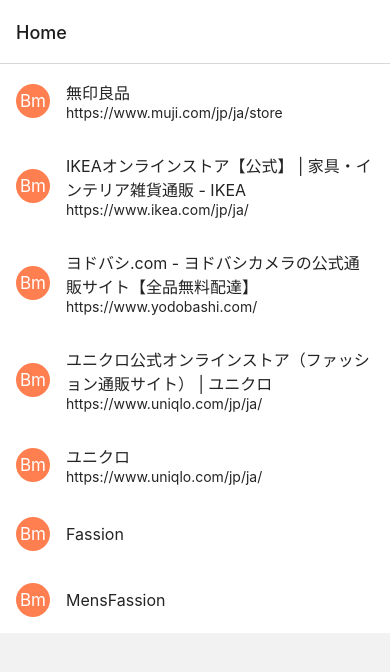
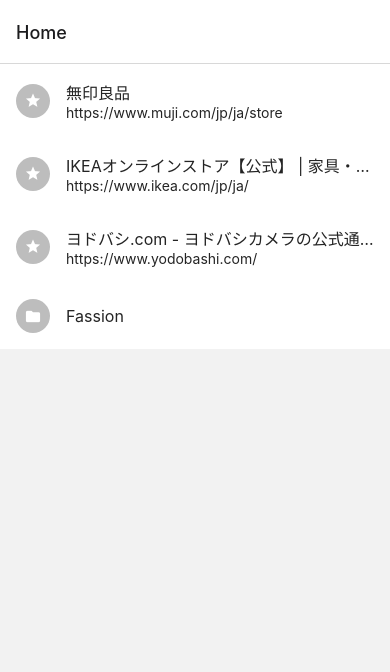
Before and after one commit to casafield/SiteShelf, a React Native app: screen /Home in a window 390 px wide. Shown: the top 672 px of the page. Built offline with nearby package versions, Linux system fonts and the light colour scheme.

Commit message:
feat(home): AtomicDesignを一旦諦め/アイコン追加

```diff
--- a/package.json
+++ b/package.json
@@ -17,7 +17,8 @@
     "react": "18.1.0",
     "react-native": "0.70.6",
     "react-native-safe-area-context": "^4.4.1",
-    "react-native-screens": "^3.18.2"
+    "react-native-screens": "^3.18.2",
+    "react-native-vector-icons": "^9.2.0"
   },
   "devDependencies": {
     "@babel/core": "^7.12.9",
--- a/src/App.tsx
+++ b/src/App.tsx
@@ -3,14 +3,26 @@
 import {createNativeStackNavigator} from '@react-navigation/native-stack';
 import Home from './screens/Home';
 
-const Stack = createNativeStackNavigator();
+export type RootStackParamList = {
+  Home: {
+    folderId: string;
+  };
+};
+
+const RootStack = createNativeStackNavigator<RootStackParamList>();
 
 const App = () => {
   return (
     <NavigationContainer>
-      <Stack.Navigator initialRouteName="Home">
-        <Stack.Screen name="Home" component={Home} />
-      </Stack.Navigator>
+      <RootStack.Navigator
+        screenOptions={{animation: 'slide_from_right'}}
+        initialRouteName="Home">
+        <RootStack.Screen
+          name="Home"
+          component={Home}
+          initialParams={{folderId: 'root'}}
+        />
+      </RootStack.Navigator>
     </NavigationContainer>
   );
 };
--- /dev/null
+++ b/src/components/HomeListItem.tsx
@@ -0,0 +1,85 @@
+import React from 'react';
+import {ListItem} from '@rneui/themed';
+import {Avatar} from '@rneui/base';
+import {NativeStackNavigationProp} from '@react-navigation/native-stack';
+import {RootStackParamList} from 'App';
+import {Linking, StyleSheet} from 'react-native';
+
+type Data = {
+  id: string;
+  title: string;
+  url: string;
+  itemType: string;
+  parentFolder: string;
+};
+
+type ListItemProps = {
+  navigation: NativeStackNavigationProp<RootStackParamList, 'Home'>;
+  data: Data;
+};
+
+type FolderItemProps = {
+  navigation: NativeStackNavigationProp<RootStackParamList, 'Home'>;
+  data: Data;
+};
+
+type LinkItemProps = {
+  data: Data;
+};
+
+const HomeListItem = ({navigation, data}: ListItemProps) => {
+  if (data.itemType === 'folder') {
+    return <FolderItem navigation={navigation} data={data} />;
+  } else {
+    return <LinkItem data={data} />;
+  }
+};
+
+const FolderItem = ({navigation, data}: FolderItemProps) => {
+  return (
+    <ListItem onPress={() => openFolder({navigation, data})}>
+      <Avatar
+        rounded
+        icon={{name: 'folder', type: 'material'}}
+        containerStyle={styles.avater}
+      />
+      <ListItem.Content>
+        <ListItem.Title>{data.title}</ListItem.Title>
+      </ListItem.Content>
+    </ListItem>
+  );
+};
+
+const openFolder = ({navigation, data}: FolderItemProps) => {
+  navigation.push('Home', {folderId: data.id});
+};
+
+const LinkItem = ({data}: LinkItemProps) => {
+  return (
+    <ListItem onPress={() => openURL(data.url)}>
+      <Avatar
+        rounded
+        icon={{name: 'star', type: 'material'}}
+        containerStyle={styles.avater}
+      />
+      <ListItem.Content>
+        <ListItem.Title numberOfLines={1} ellipsizeMode="tail">
+          {data.title}
+        </ListItem.Title>
+        <ListItem.Subtitle>{data.url}</ListItem.Subtitle>
+      </ListItem.Content>
+    </ListItem>
+  );
+};
+
+const openURL = (url: string) => {
+  Linking.openURL(url).catch(err => console.error('url error', err));
+};
+
+const styles = StyleSheet.create({
+  avater: {
+    backgroundColor: '#BDBDBD',
+  },
+});
+
+export default HomeListItem;
--- a/src/components/SiteList.tsx
+++ /dev/null
@@ -1,30 +0,0 @@
-import React from 'react';
-import mockData from '../mockdata';
-import {Linking, SafeAreaView} from 'react-native';
-import {Avatar, ListItem} from '@rneui/themed';
-
-const SiteList = () => {
-  return (
-    <SafeAreaView>
-      {mockData.map(value => (
-        <ListItem key={value.id} onPress={() => openURL(value.url)}>
-          <Avatar
-            rounded
-            title="Bm"
-            containerStyle={{backgroundColor: 'coral'}}
-          />
-          <ListItem.Content>
-            <ListItem.Title>{value.title}</ListItem.Title>
-            <ListItem.Subtitle>{value.url}</ListItem.Subtitle>
-          </ListItem.Content>
-        </ListItem>
-      ))}
-    </SafeAreaView>
-  );
-};
-
-const openURL = (url: string) => {
-  Linking.openURL(url).catch(err => console.error('url error!!!', err));
-};
-
-export default SiteList;
--- a/src/screens/Home.tsx
+++ b/src/screens/Home.tsx
@@ -1,8 +1,22 @@
 import React from 'react';
-import SiteList from '@components/SiteList';
+import mockData from '../mockdata';
+import {NativeStackScreenProps} from '@react-navigation/native-stack';
+import {RootStackParamList} from 'App';
+import {SafeAreaView} from 'react-native';
+import HomeListItem from '@components/HomeListItem';
 
-const Home = () => {
-  return <SiteList />;
+type Props = NativeStackScreenProps<RootStackParamList, 'Home'>;
+
+const Home: React.FC<Props> = ({navigation, route}: Props) => {
+  return (
+    <SafeAreaView>
+      {mockData
+        .filter(data => data.parentFolder === route.params.folderId)
+        .map(data => (
+          <HomeListItem navigation={navigation} data={data} key={data.id} />
+        ))}
+    </SafeAreaView>
+  );
 };
 
 export default Home;
```
Also changed, not shown: 3 other files (tests, documents, lock files or other folders).
